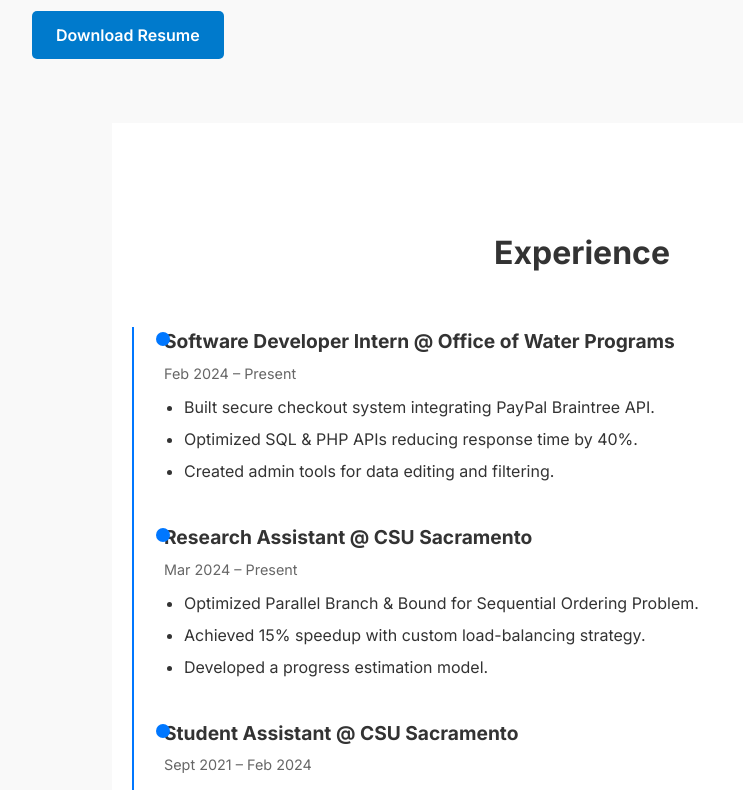
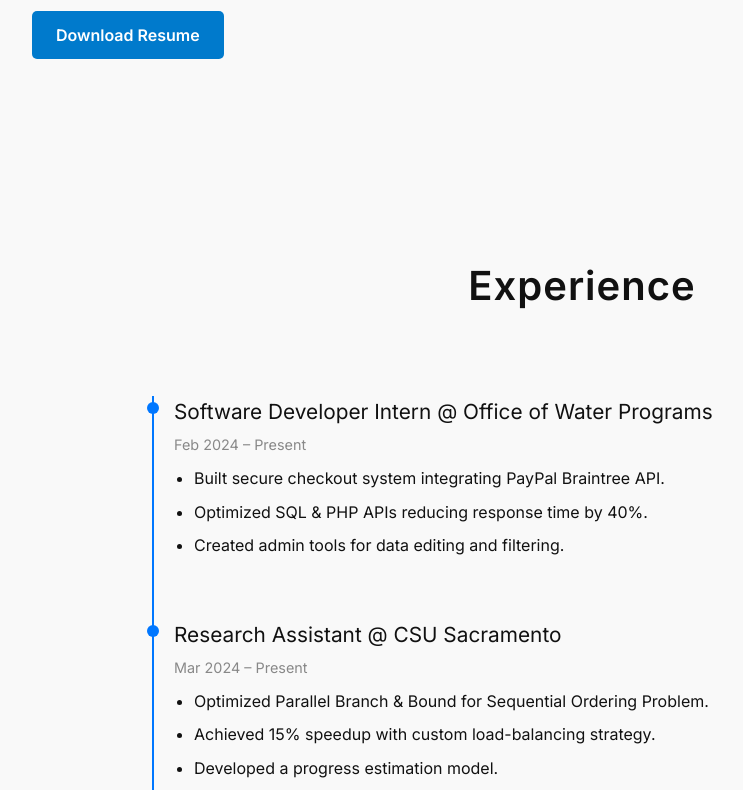
Before and after one commit to ekjyotshinh/portfolio, a React (Vite) app: page / in a window 1280 px wide. Shown: the part 1200-1990 px from the top of the page, without its empty margins (58-801 px from the left). Built offline with nearby package versions, Linux system fonts and the light colour scheme.

Commit message:
UI update

```diff
--- a/src/components/Experience/Experience.css
+++ b/src/components/Experience/Experience.css
@@ -1,63 +1,79 @@
 .experience {
-    padding: 80px 20px;
-    background-color: #ffffff;
-    color: #333;
+    padding: 100px 20px;
+    color: #111;
     max-width: 900px;
     margin: 0 auto;
+    position: relative;
 }
 
 .experience h2 {
     text-align: center;
-    font-size: 2rem;
-    margin-bottom: 50px;
+    font-size: 2.5rem;
+    margin-bottom: 80px;
+    font-weight: 600;
+    letter-spacing: 1px;
 }
 
 .timeline {
     position: relative;
-    padding-left: 30px;
+    margin-left: 20px;
     border-left: 2px solid #0077ff;
 }
 
 .timeline-item {
-    margin-bottom: 40px;
+    margin-bottom: 60px;
     position: relative;
+    opacity: 0;
+    transform: translateY(40px);
+    transition: all 0.6s ease-out;
+}
+
+.timeline-item.show {
+    opacity: 1;
+    transform: translateY(0);
 }
 
 .timeline-dot {
-    width: 14px;
-    height: 14px;
+    width: 12px;
+    height: 12px;
     background-color: #0077ff;
     border-radius: 50%;
     position: absolute;
-    left: -8px;
-    top: 5px;
+    left: -7px;
+    top: 6px;
+}
+
+.timeline-content {
+    padding-left: 20px;
 }
 
 .timeline-content h3 {
-    font-size: 1.2rem;
+    font-size: 1.3rem;
     margin-bottom: 5px;
+    font-weight: 500;
 }
 
 .timeline-content .date {
     font-size: 0.9rem;
-    color: #666;
+    color: #888;
 }
 
 .timeline-content ul {
     margin-top: 10px;
     padding-left: 20px;
+    list-style: disc;
 }
 
 .timeline-content ul li {
     font-size: 1rem;
     margin-bottom: 8px;
-    line-height: 1.5;
+    line-height: 1.6;
 }
 
 /* Responsive */
 @media (max-width: 600px) {
     .timeline {
-        padding-left: 20px;
+        margin-left: 10px;
     }
 
     .timeline-content h3 {
--- a/src/components/Experience/Experience.jsx
+++ b/src/components/Experience/Experience.jsx
@@ -1,4 +1,4 @@
-import React from 'react';
+import React, { useEffect, useRef } from 'react';
 import './Experience.css';
 
 const experiences = [
@@ -35,12 +35,41 @@ const experiences = [
 ];
 
 const Experience = () => {
+  const timelineRef = useRef([]);
+
+  useEffect(() => {
+    const observer = new IntersectionObserver(
+      entries => {
+        entries.forEach(entry => {
+          if (entry.isIntersecting) {
+            entry.target.classList.add('show');
+          }
+        });
+      },
+      { threshold: 0.1 }
+    );
+
+    timelineRef.current.forEach(el => {
+      if (el) observer.observe(el);
+    });
+
+    return () => {
+      timelineRef.current.forEach(el => {
+        if (el) observer.unobserve(el);
+      });
+    };
+  }, []);
+
   return (
     <section className="experience" id="experience">
       <h2>Experience</h2>
       <div className="timeline">
         {experiences.map((exp, index) => (
-          <div className="timeline-item" key={index}>
+          <div
+            className="timeline-item"
+            key={index}
+            ref={el => (timelineRef.current[index] = el)}
+          >
             <div className="timeline-dot" />
             <div className="timeline-content">
               <h3>{exp.role} @ {exp.company}</h3>
```
